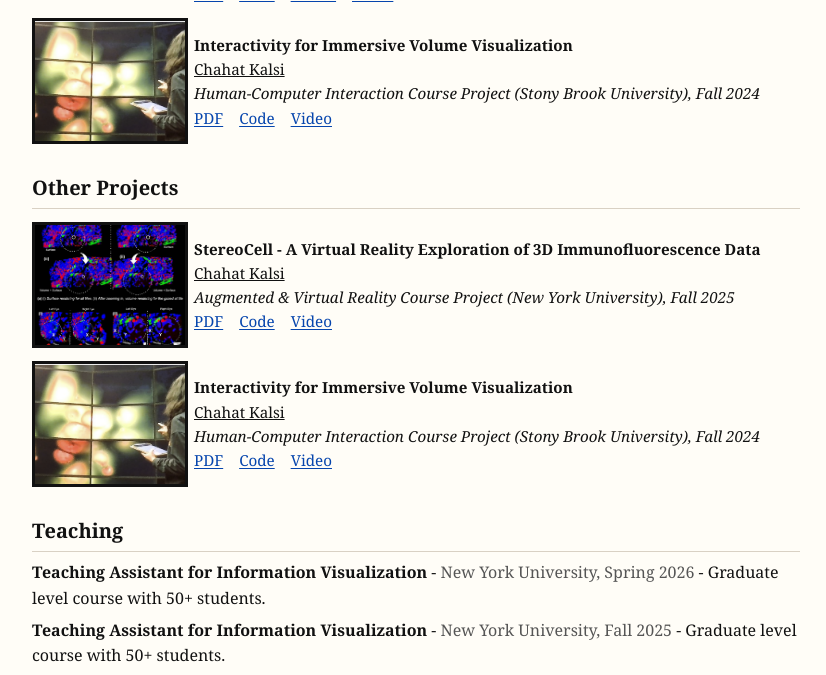
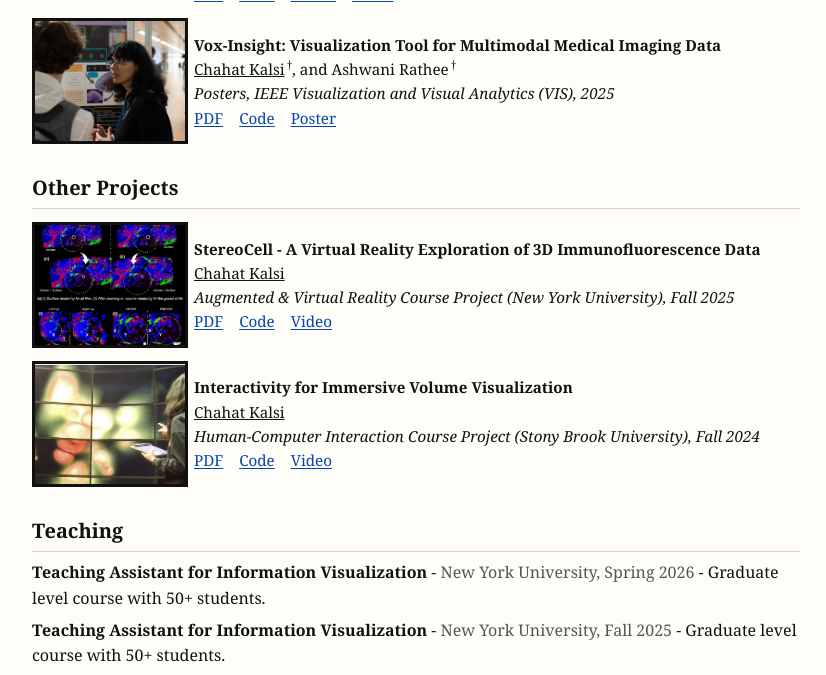
Before and after one commit to Chahat08/Chahat08.github.io, a Jekyll site: the page built from index.html, in a window 1280 px wide and 900 px high, scrolled down 1486 px, cut to the strip 225-900 px from the top of the window. Shown: the whole strip, without its empty margins (224-1050 px from the left). Built offline with Jekyll 4.4.1, drawn with Linux system fonts in a browser that asks for light colours; nearby versions of some CDN libraries.

Commit message:
added back missing project

```diff
--- a/_data/presentations.yml
+++ b/_data/presentations.yml
@@ -19,14 +19,18 @@
     - label: Video
       url: https://youtu.be/96r5J5Ku_C8
 
-- title: "Interactivity for Immersive Volume Visualization"
-  authors: "<u>Chahat Kalsi</u>"
-  venue: "Human-Computer Interaction Course Project (Stony Brook University), Fall 2024"
-  thumb: papers/immersive_volume_rendering/immersive_volume_rendering.png
+- title: "Vox-Insight: Visualization Tool for Multimodal Medical Imaging Data"
+  authors: >-
+    <u>Chahat Kalsi</u><sup class="eq-mark"
+    data-tip="Equal contribution: Chahat Kalsi &amp; Ashwani Rathee">†</sup>,
+    and Ashwani Rathee<sup class="eq-mark"
+    data-tip="Equal contribution: Chahat Kalsi &amp; Ashwani Rathee">†</sup>
+  venue: "Posters, IEEE Visualization and Visual Analytics (VIS), 2025"
+  thumb: papers/vox-insight/vox-insight-img.jpeg
   links:
     - label: PDF
-      url: assets/papers/immersive_volume_rendering/Immersive_Volume_Rendering.pdf
+      url: assets/papers/vox-insight/Vox_Insight.pdf
     - label: Code
-      url: https://github.com/Chahat08/VTK_Engine
-    - label: Video
-      url: https://www.youtube.com/watch?v=GUYwrb5_kNE
+      url: https://github.com/Chahat08/Vox-Insight
+    - label: Poster
+      url: assets/papers/vox-insight/Vox_Insight_poster.pdf
```
